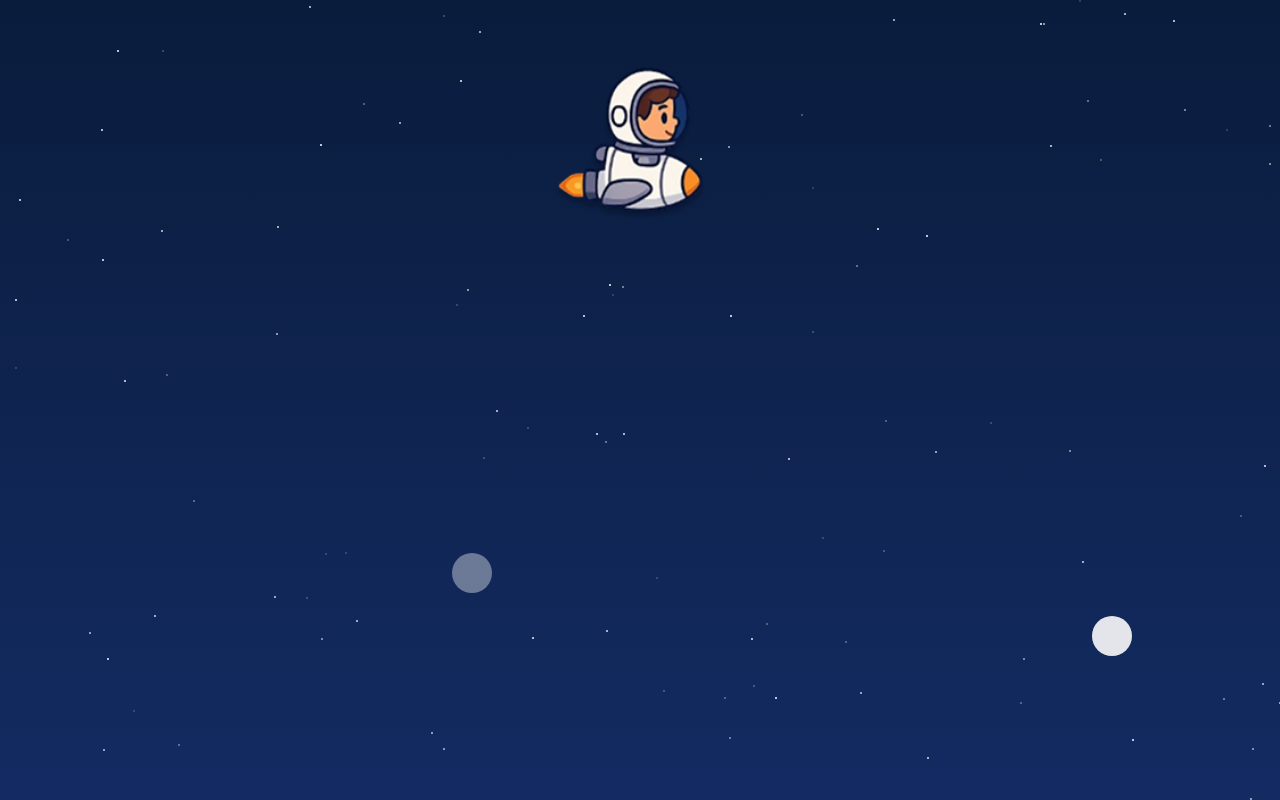
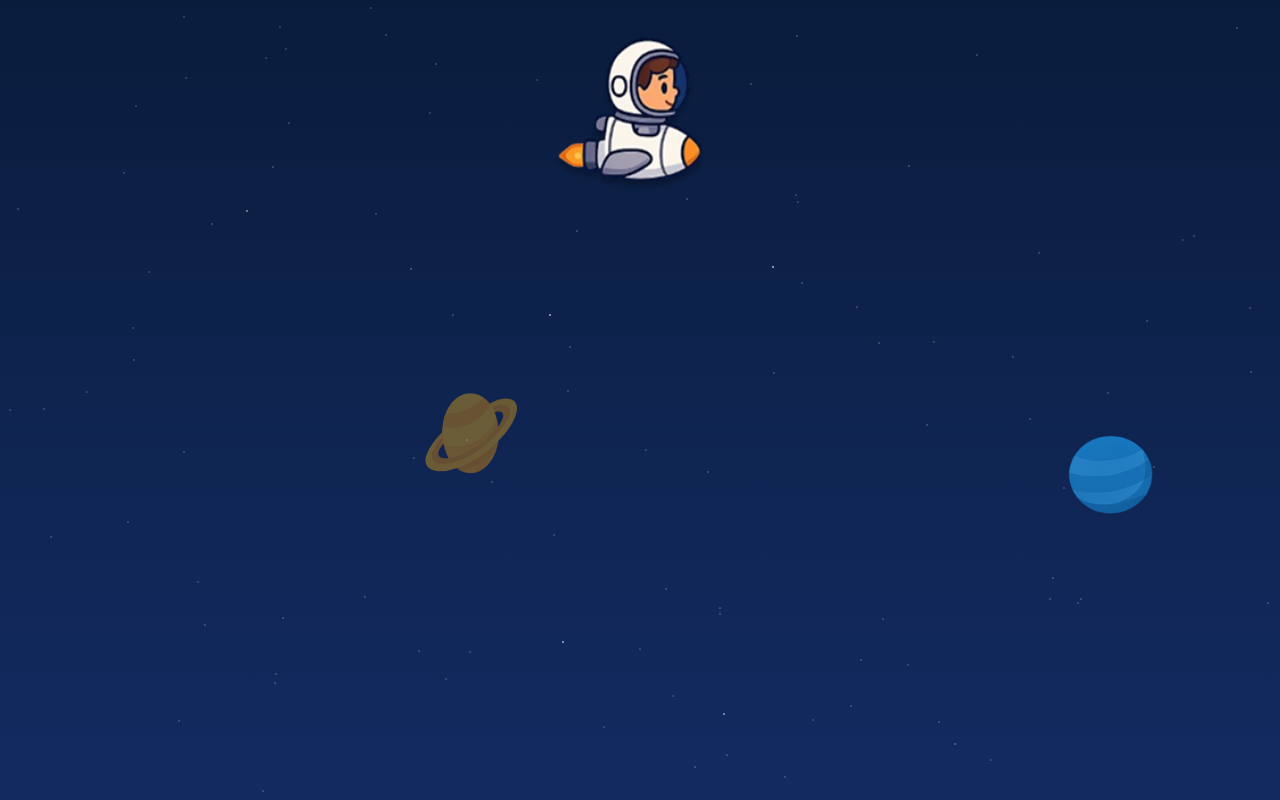
Before and after one commit to giovanarochaz/jumpai, a React (Create React App) app: page / in a window 1280 px wide. Built offline with nearby package versions, Linux system fonts and the light colour scheme.

Commit message:
planetas

```diff
--- a/src/App.tsx
+++ b/src/App.tsx
@@ -1,8 +1,15 @@
 import React, { useState, useEffect, CSSProperties, useRef } from 'react';
 
 import astronautaImg from './images/jogos/sistemaSolar/atronauta.png';
+import mercurio from './images/jogos/sistemaSolar/mercurio.png';
+import venus from './images/jogos/sistemaSolar/venus.png';
+import terra from './images/jogos/sistemaSolar/terra.png';
+import marte from './images/jogos/sistemaSolar/marte.png';
+import jupiter from './images/jogos/sistemaSolar/jupiter.png';
+import saturno from './images/jogos/sistemaSolar/saturno.png';
+import urano from './images/jogos/sistemaSolar/urano.png';
+import netuno from './images/jogos/sistemaSolar/netuno.png';
 
-// Estilos CSS para animações
 const styleSheet = document.createElement('style');
 styleSheet.innerHTML = `
 @keyframes mover {
@@ -15,7 +22,6 @@ styleSheet.innerHTML = `
     opacity: 0;
   }
 }
-
 @keyframes piscar {
   0%, 100% { opacity: 0.2; }
   50% { opacity: 1; }
@@ -32,7 +38,20 @@ interface Estrela {
 interface BolinhaAnimada {
   id: number;
   top: number;
+  imagem: string;
+  nome: string;
 }
+
+const imagensPlanetas = [
+  { nome: 'Mercúrio', imagem: mercurio },
+  { nome: 'Vênus', imagem: venus },
+  { nome: 'Terra', imagem: terra },
+  { nome: 'Marte', imagem: marte },
+  { nome: 'Júpiter', imagem: jupiter },
+  { nome: 'Saturno', imagem: saturno },
+  { nome: 'Urano', imagem: urano },
+  { nome: 'Netuno', imagem: netuno },
+];
 
 const BolaControlada: React.FC = () => {
   const [posY, setPosY] = useState<number>(80);
@@ -44,7 +63,7 @@ const BolaControlada: React.FC = () => {
   const bolaHeight = 100;
   const bolinhaWidth = 40;
   const bolinhaHeight = 40;
-  const margemColisao = 5; // margem de tolerância (px)
+  const margemColisao = 5;
 
   const verificarColisao = (bolaRect: DOMRect, bolinhaRect: DOMRect) => {
     return (
@@ -70,15 +89,20 @@ const BolaControlada: React.FC = () => {
 
   useEffect(() => {
     const intervalo = setInterval(() => {
+      const planeta = imagensPlanetas[Math.floor(Math.random() * imagensPlanetas.length)];
+
       const novaBolaAnimada: BolinhaAnimada = {
         id: Date.now(),
         top: window.innerHeight * (margemTopo + Math.random() * (1 - 2 * margemTopo)),
+        imagem: planeta.imagem,
+        nome: planeta.nome,
       };
+
       setBolinhas(prev => [...prev, novaBolaAnimada]);
 
       setTimeout(() => {
         setBolinhas(prev => prev.filter(b => b.id !== novaBolaAnimada.id));
-      }, 8000);
+      }, 12000);
     }, 2500);
 
     return () => clearInterval(intervalo);
@@ -95,7 +119,7 @@ const BolaControlada: React.FC = () => {
             const bolinhaRect = bolinhaElement.getBoundingClientRect();
 
             if (verificarColisao(bolaRect, bolinhaRect)) {
-              console.log('Acertou!');
+              console.log(`Acertou o planeta ${bolinha.nome}!`);
               setBolinhas(prev => prev.filter(b => b.id !== bolinha.id));
             }
           }
@@ -132,22 +156,11 @@ const BolaControlada: React.FC = () => {
   const bolaStyle: CSSProperties = {
     position: 'absolute',
     left: '50%',
-    width: `${bolaWidth}px`, // Área real de impacto
+    width: `${bolaWidth}px`,
     height: `${bolaHeight}px`,
     transform: 'translateX(-50%)',
     top: `${posY}px`,
     transition: 'top 1.8s ease',
-
-  };
-
-  const bolinhaAnimadaStyle: CSSProperties = {
-    position: 'absolute',
-    right: 0,
-    width: `${bolinhaWidth}px`,
-    height: `${bolinhaHeight}px`,
-    backgroundColor: 'white',
-    borderRadius: '50%',
-    animation: 'mover 5s linear forwards',
   };
 
   const estrelaStyle: CSSProperties = {
@@ -162,7 +175,7 @@ const BolaControlada: React.FC = () => {
 
   return (
     <div style={containerStyle}>
-      {/* Estrelas de fundo */}
+      {/* Estrelas */}
       {estrelas.map(e => (
         <div
           key={e.id}
@@ -175,16 +188,16 @@ const BolaControlada: React.FC = () => {
         />
       ))}
 
-      {/* Bola controlada */}
+      {/* Bola/Astronauta */}
       <div ref={bolaRef} style={bolaStyle}>
         <img
           src={astronautaImg}
           alt="Astronauta"
           style={{
-            width: '200px',  // maior que área de impacto
+            width: '200px',
             height: '200px',
             position: 'absolute',
-            top: '-20px',     // centraliza verticalmente
+            top: '-50px',
             left: '50%',
             transform: 'translateX(-50%)',
             pointerEvents: 'none',
@@ -192,16 +205,38 @@ const BolaControlada: React.FC = () => {
         />
       </div>
 
-      {/* Bolinhas animadas */}
+      {/* Bolinhas/Planetas */}
       {bolinhas.map(b => (
+
         <div
           key={b.id}
           id={`bolinha-${b.id}`}
           style={{
-            ...bolinhaAnimadaStyle,
+            position: 'absolute',
+            right: 0,
+            width: `${bolinhaWidth}px`,
+            height: `${bolinhaHeight}px`,
             top: `${b.top}px`,
+            animation: 'mover 5s linear forwards',
+            overflow: 'visible',
+            pointerEvents: 'none',
           }}
-        />
+        >
+          <img
+            src={b.imagem}
+            alt={b.nome}
+            title={b.nome}
+            style={{
+              width: '100px',
+              height: '100px',
+              position: 'absolute',
+              top: '-20px',
+              left: '50%',
+              transform: 'translateX(-50%)',
+              pointerEvents: 'none',
+            }}
+          />
+        </div>
       ))}
     </div>
   );
```
